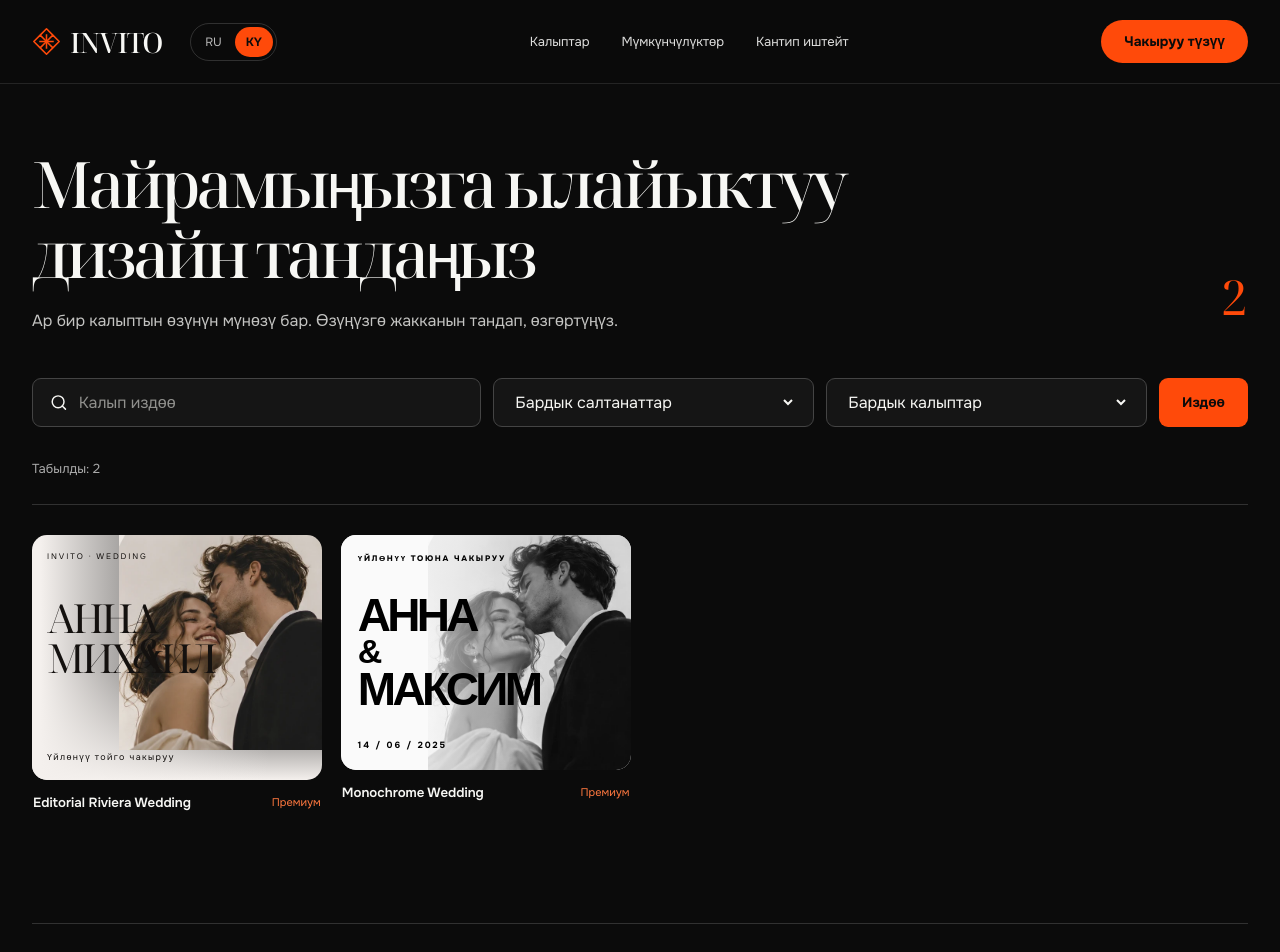
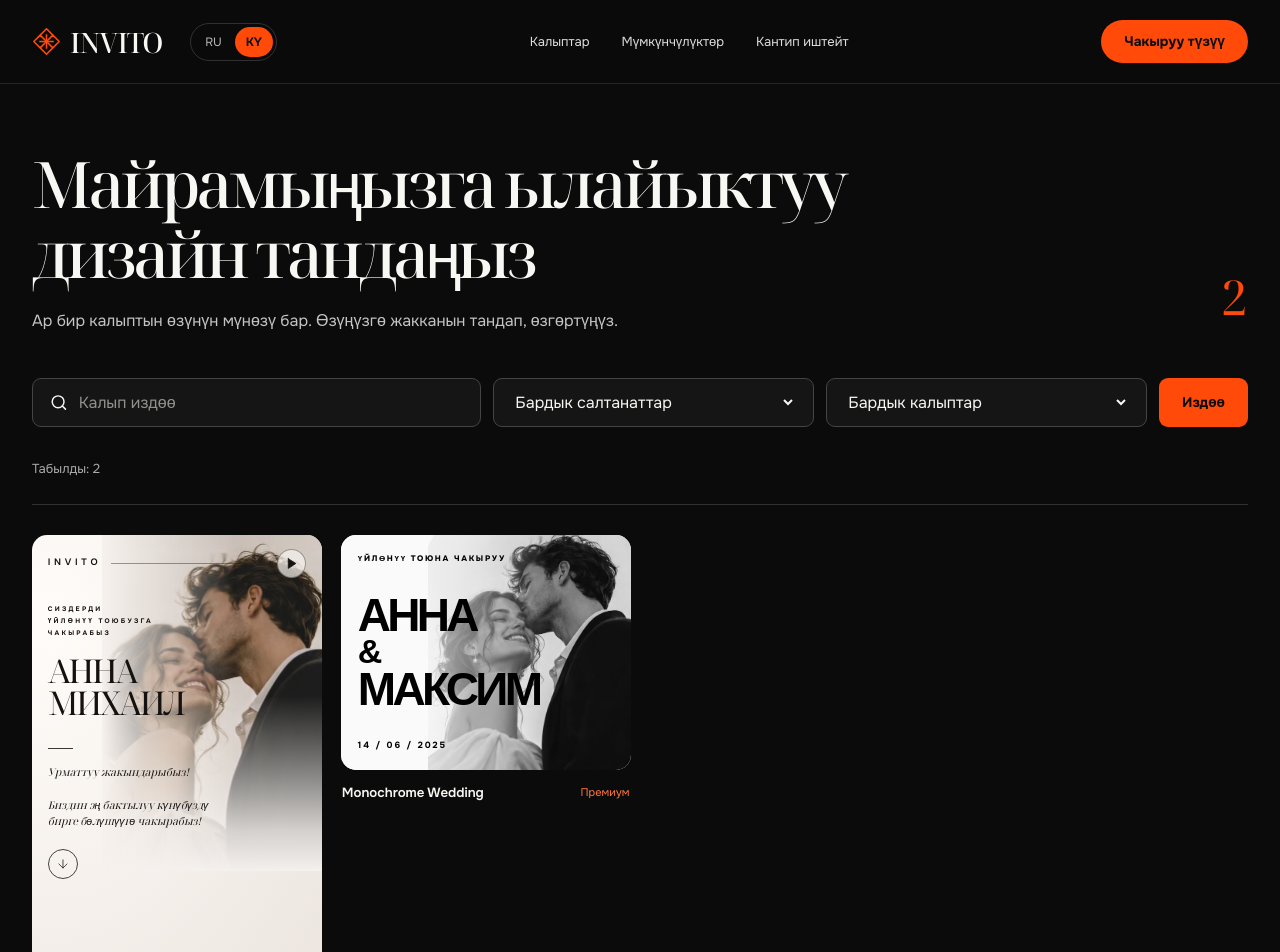
Before and after one commit to akkunov/invito, a Next.js app: page /ky/templates in a window 1280 px wide. Shown: the top 952 px of the page. Built offline with nearby package versions, Linux system fonts and the light colour scheme.

Commit message:
fix(riviera): match catalog card to invitation cover and blend photo edges

```diff
--- a/src/app/riviera.css
+++ b/src/app/riviera.css
@@ -512,70 +512,51 @@
     background: var(--rv-paper);
 }
 
-/* The catalog uses a mobile invitation card, not an image scaled to desktop proportions. */
+/* Riviera catalog cover: same composition, proportions and photo blending as the live invitation.
+ * Container units maintain the same 440px art direction at any card width. */
 .riviera-card-preview {
-    width: 100%;
-    height: 100%;
-    min-height: 245px;
-    overflow: hidden;
-    position: relative;
-    isolation: isolate;
-    display: flex;
-    flex-direction: column;
-    align-items: flex-start;
-    padding: 15px;
-    color: #14110f;
-    background: var(--rv-paper);
+    container-type:inline-size;
+    position:relative;isolation:isolate;
+    width:100%;aspect-ratio:440 / 728;overflow:hidden;
+    background:radial-gradient(ellipse at 6% 18%,#fffcf9 0%,#f5f0eb 52%,#ebe4df 100%);
+    color:#14110f;
+    font-family:var(--font-ui),Arial,sans-serif;
 }
-
-.riviera-card-photo {
-    position: absolute;
-    z-index: -1;
-    inset: 0 0 12% 30%;
+.riviera-card-preview *,.riviera-card-preview *::before,.riviera-card-preview *::after{box-sizing:border-box;}
+.riviera-card-portrait{position:absolute;z-index:-1;inset:0 0 auto 24%;height:116cqw;overflow:hidden;}
+.riviera-card-portrait img{object-fit:cover;object-position:54% 27%;display:block;}
+.riviera-card-portrait::before{
+    content:"";position:absolute;inset:0;z-index:1;pointer-events:none;
+    background:linear-gradient(90deg,#f6f1ed 0%,rgba(246,241,237,.66) 17%,transparent 60%),
+      linear-gradient(0deg,#f4f0ed 0%,rgba(244,240,237,.85) 12%,transparent 52%);
 }
-
-.riviera-card-photo img {
-    object-fit: cover;
-    object-position: 54% 28%;
+.riviera-card-topbar{
+    position:relative;z-index:3;
+    display:grid;grid-template-columns:auto 1fr auto;align-items:center;
+    gap:3.2cqw;padding:4.8cqw 5.4% 0;
 }
-
-.riviera-card-preview::before {
-    content: "";
-    position: absolute;
-    z-index: -1;
-    inset: 0;
-    background: linear-gradient(90deg, #f4f0ed 3%, rgba(244, 240, 237, .65) 32%, transparent 82%),
-    linear-gradient(0deg, #f4f0ed, transparent 45%);
-}
-
-.riviera-card-preview > span {
-    font-size: 8px;
-    letter-spacing: .24em;
-}
-
-.riviera-card-preview strong {
-    margin: auto 0;
-    max-width: 97%;
-    display: flex;
-    flex-direction: column;
-    font: 400 clamp(22px, 5vw, 40px)/1 var(--font-display), Georgia, serif;
-    letter-spacing: -.07em;
-    text-transform: uppercase;
-}
-
-.riviera-card-preview strong i {
-    position: absolute;
-    left: 34%;
-    top: 40%;
-    font-style: italic;
-    color: var(--rv-gold);
-}
-
-.riviera-card-preview small {
-    font-size: 9px;
-    letter-spacing: .15em;
-    margin-top: auto;
-}
+.riviera-card-topbar>span:first-child{font-size:3.2cqw;letter-spacing:.4em;font-weight:600;}
+.riviera-card-rule{height:1px;width:100%;background:rgba(42,38,35,.45);}
+.riviera-card-music{width:10cqw;height:10cqw;border:1px solid rgba(28,24,21,.4);border-radius:50%;
+    display:grid;place-items:center;background:rgba(247,244,239,.7);}
+.riviera-card-music svg{width:4.5cqw;height:4.5cqw;}
+.riviera-card-body{position:relative;z-index:2;padding:9.1cqw 5.4% 11.4cqw;}
+.riviera-card-eyebrow{width:55%;max-width:50cqw;font-size:2.27cqw;line-height:1.8;
+    font-weight:650;letter-spacing:.35em;text-transform:uppercase;}
+.riviera-card-names{display:flex;flex-direction:column;align-items:flex-start;gap:0;
+    margin:5.45cqw 0 0;max-width:96%;font:400 11.3cqw/.97 var(--font-display),Georgia,serif;
+    letter-spacing:-.075em;text-transform:uppercase;overflow-wrap:anywhere;}
+.riviera-card-names span{display:block;max-width:100%;}
+.riviera-card-letter{padding-top:10.2cqw;max-width:67cqw;}
+.riviera-card-short-rule{display:block;width:8.64cqw;height:1px;background:#3d3732;margin-bottom:5cqw;}
+.riviera-card-letter p{margin:0;max-width:65cqw;white-space:pre-line;
+    font:italic 3.64cqw/1.55 var(--font-display),Georgia,serif;
+    text-wrap:pretty;text-shadow:0 1px 16px #f4f0ed;}
+.riviera-card-arrow{display:grid;place-items:center;width:10.45cqw;height:10.45cqw;
+    margin-top:6.8cqw;border:1px solid #48423b;border-radius:50%;}
+.riviera-card-arrow svg{width:4.8cqw;height:4.8cqw;}
+.riviera-card-wave{pointer-events:none;position:absolute;z-index:3;bottom:-1px;left:-4%;width:108%;height:13.4cqw;
+    background:#f4f0ed;clip-path:ellipse(80% 90% at 50% 100%);}
 
 /* Very narrow devices: labels shrink but retain the reference's layout. */
 @media (max-width: 359px) {
--- a/src/components/templates/riviera-template-artwork.tsx
+++ b/src/components/templates/riviera-template-artwork.tsx
@@ -1,13 +1,40 @@
 import Image from "next/image";
+import { ArrowDown, Play } from "lucide-react";
 import type { TemplateDefinition } from "@/features/invitations/template.types";
 import type { Locale } from "@/i18n/locales";
 
-export function RivieraTemplateArtwork({ template, locale }: { template: TemplateDefinition; locale: Locale }) {
-  const content = template.defaultContent;
-  return <div className="riviera-card-preview" aria-hidden="true">
-    <div className="riviera-card-photo"><Image src="/images/riviera/couple.webp" alt="" fill sizes="(max-width: 650px) 50vw, 300px"/></div>
-    <span>INVITO · WEDDING</span>
-    <strong>{content.name1}<i>&</i>{content.name2}</strong>
-    <small>{locale === "ru" ? "Свадебное приглашение" : "Үйлөнүү тойго чакыруу"}</small>
+/**
+ * Static, non-interactive replica of the Riviera cover.
+ * The scaled composition uses the same photo, gradient overlay and section
+ * order as RivieraInvitation, without nesting interactive controls in a Link.
+ */
+export function RivieraTemplateArtwork({ template, locale }: {
+  template: TemplateDefinition;
+  locale: Locale;
+}) {
+  const { name1, name2, message } = template.defaultContent;
+  const ru = locale === "ru";
+
+  return <div className="riviera-card-preview" aria-hidden="true" lang={locale}>
+    <div className="riviera-card-portrait">
+      <Image src="/images/riviera/couple.webp" alt="" fill sizes="(max-width: 700px) 50vw, 320px" />
+    </div>
+    <div className="riviera-card-topbar">
+      <span>INVITO</span>
+      <span className="riviera-card-rule"/>
+      <span className="riviera-card-music"><Play fill="currentColor" strokeWidth={1.4}/></span>
+    </div>
+    <div className="riviera-card-body">
+      <div className="riviera-card-eyebrow">
+        {ru ? <>ПРИГЛАШАЕМ<br/>НА НАШУ СВАДЬБУ</> : <>СИЗДЕРДИ<br/>ҮЙЛӨНҮҮ ТОЮБУЗГА ЧАКЫРАБЫЗ</>}
+      </div>
+      <div className="riviera-card-names"><span>{name1}</span><span>{name2}</span></div>
+      <div className="riviera-card-letter">
+        <span className="riviera-card-short-rule"/>
+        <p>{message[locale]}</p>
+      </div>
+      <div className="riviera-card-arrow"><ArrowDown strokeWidth={1.3}/></div>
+    </div>
+    <div className="riviera-card-wave"/>
   </div>;
 }
```
